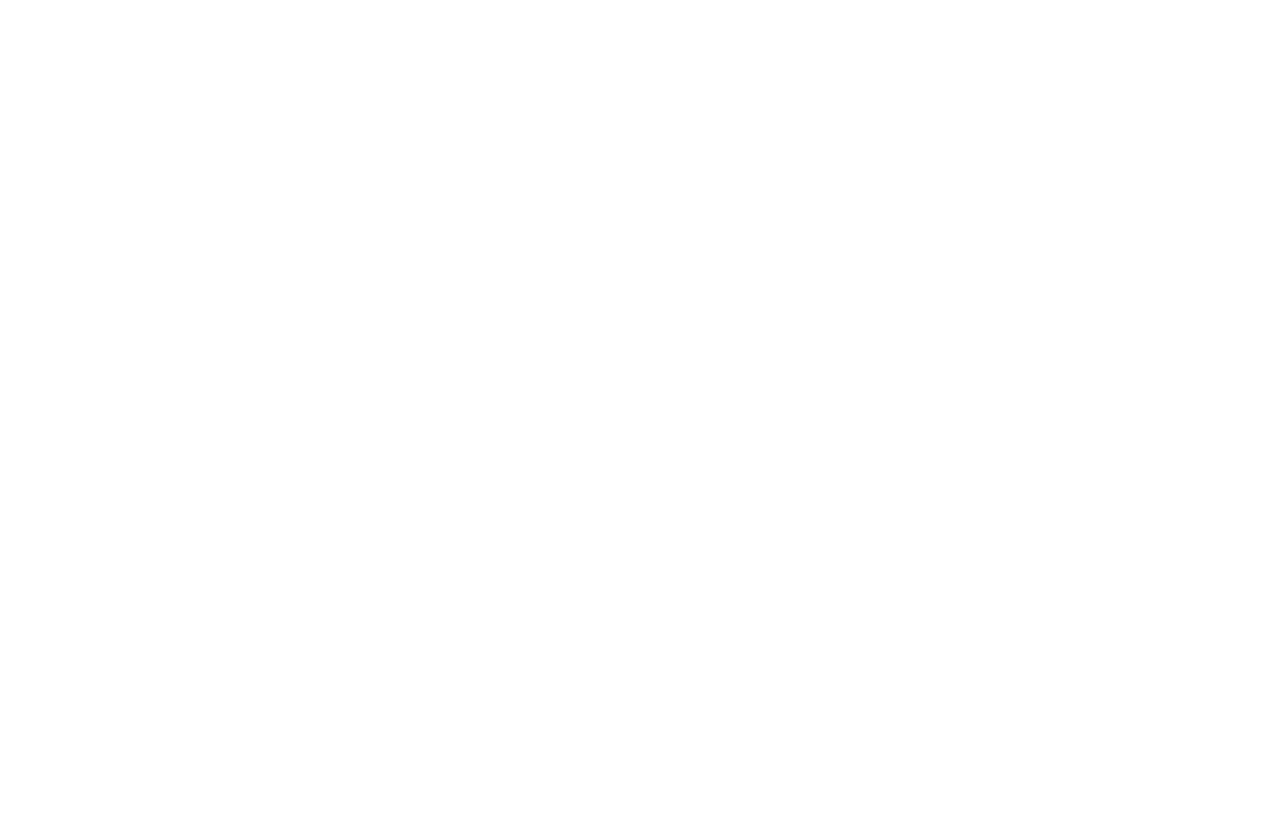
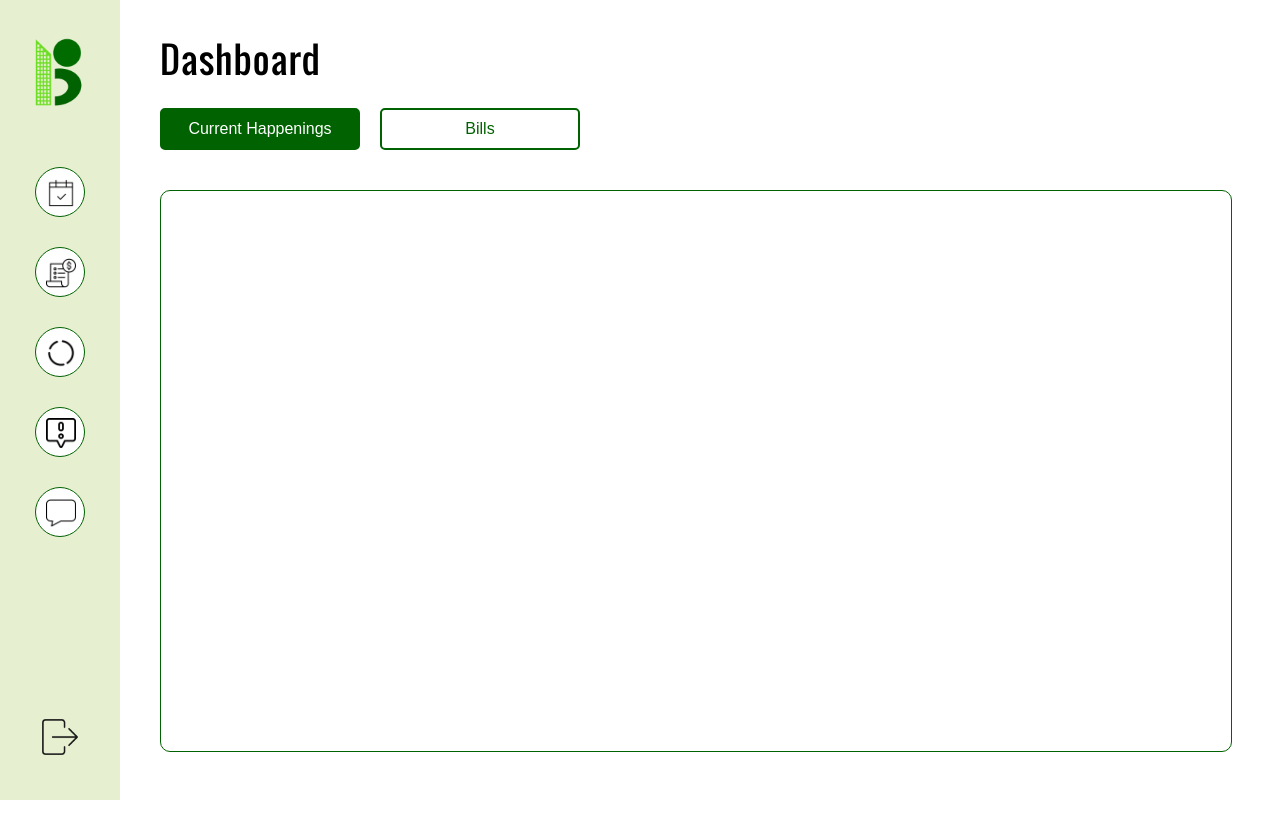
Before and after one commit to Just-Midhun/BuildFlow, a React (Create React App) app: page /current_happenings in a window 1280 px wide. Before the commit this address had no page. Shown: the top 838 px of the page. Before the commit the page ends 800 px from the top, so only its background shows below. Built offline with nearby package versions, Linux system fonts and the light colour scheme.

Commit message:
added navbar component for dashboard and attached react with current happenings

```diff
--- a/src/App.js
+++ b/src/App.js
@@ -6,6 +6,7 @@ import Login from './pages/login';
 import Manager from './pages/manager_login';
 import Tenant from './pages/tenant_login';
 import TenantSignUp from './pages/tenant_signup';
+import CurrentHappenings from './pages/current_happenings';
 import './App.css';
 
 function App() {
@@ -17,6 +18,7 @@ function App() {
         <Route path="/manager_login" element={<Manager/>}/>
         <Route path="/tenant_login" element={<Tenant/>}/>
         <Route path="/tenant_signup" element={<TenantSignUp/>}/>
+        <Route path="/current_happenings" element={<CurrentHappenings/>}/>
       </Routes>
     </Router>
   );
--- /dev/null
+++ b/src/components/Navbar.css
@@ -0,0 +1,70 @@
+/* src/components/Navbar.css */
+
+.dashboard-navbar {
+    position: fixed;
+    top: 0;
+    left: 0;
+    bottom: 0;
+    width: 120px;
+    background-color: #e6f0d0;
+    display: flex;
+    flex-direction: column;
+    align-items: center;
+    padding: 20px 0;
+    gap: 40px; /* Reduce gap to ensure everything fits */
+    overflow: hidden;
+  }
+
+  .navbar-img {
+    height: 100px;
+  }
+
+  .navbuttons {
+    display: flex;
+    flex-direction: column;
+    align-items: center;
+    gap: 30px;
+    flex-grow: 1; /* Allow the navbuttons to take up available space */
+  }
+
+  .navbutton {
+    height: 50px;
+    width: 50px;
+    background-color: white;
+    border: 1px solid #006200;
+    border-radius: 100%;
+    padding: 10px;
+    cursor: pointer;
+  }
+
+  .navbar-button-img {
+    width: 30px;
+    height: 30px;
+  }
+
+  .signout {
+    background: none;
+    border: none;
+    padding-bottom: 20px;
+    cursor: pointer;
+    margin-top: auto; /* Push the signout button to the bottom */
+  }
+
+  .signout img {
+    width: 40px;
+    height: auto;
+  }
+
+  .navbutton:hover::after,
+  .signout:hover::after {
+    content: attr(data-tooltip);
+    position: absolute;
+    margin-left: 0%;
+    transform: translateX(-50%);
+    background-color: black;
+    color: white;
+    padding: 5px;
+    border-radius: 5px;
+    white-space: nowrap;
+    z-index: 10;
+  }
--- /dev/null
+++ b/src/components/Navbar.js
@@ -0,0 +1,58 @@
+// src/components/Navbar.js
+
+import React from 'react';
+import { useNavigate } from 'react-router-dom';
+import './Navbar.css'; // Import the corresponding CSS file
+
+const Navbar = () => {
+  const navigate = useNavigate();
+
+  const handleDashBoardClick = () => {
+    navigate('/current_happenings');
+  };
+
+  return (
+    <div className="dashboard-navbar">
+      <a data-tooltip="Dashboard">
+        <img
+          onClick={handleDashBoardClick}
+          className="navbar-img"
+          src="../../assets/images/logo.png"
+          alt="Logo"
+        />
+      </a>
+      <div className="navbuttons">
+        <button className="navbutton" data-tooltip="Events">
+          <a href="meetings.html">
+            <img className="navbar-button-img" src="../../assets/images/tenant/events.png" alt="Events" />
+          </a>
+        </button>
+        <button className="navbutton" data-tooltip="Bill History">
+          <a href="billhistory.html">
+            <img className="navbar-button-img" src="../../assets/images/tenant/bills.png" alt="Bill History" />
+          </a>
+        </button>
+        <button className="navbutton" data-tooltip="Status">
+          <a href="camera_status.html">
+            <img className="navbar-button-img" src="../../assets/images/tenant/status.png" alt="Status" />
+          </a>
+        </button>
+        <button className="navbutton" data-tooltip="Complaints">
+          <a href="current_complaints.html">
+            <img className="navbar-button-img" src="../../assets/images/tenant/complaints.png" alt="Complaints" />
+          </a>
+        </button>
+        <button className="navbutton" data-tooltip="Chats">
+          <a href="room_display.html">
+            <img className="navbar-button-img" src="../../assets/images/tenant/chats.png" alt="Chats" />
+          </a>
+        </button>
+      </div>
+      <button className="signout" data-tooltip="Sign Out">
+        <img className="navbar-img" src="../../assets/images/tenant/signout.png" alt="Sign Out" />
+      </button>
+    </div>
+  );
+};
+
+export default Navbar;
--- a/src/components/currenthappenings.css
+++ b/src/components/currenthappenings.css
@@ -1,82 +1,13 @@
-* {
-    margin: 0;
-    padding: 0;
-    box-sizing: border-box;
-}
-@font-face {
-    font-family: "oswald_regular";
-    src: url("../../assets/fonts/oswald/Oswald-Regular.ttf");
-}
-body {
-    font-family: "oswald_regular";
+/* src/components/currenthappenings.css */
+
+.currenthappenings-container {
+    font-family: 'oswald_regular';
     min-height: 100vh;
     margin: 0;
     padding: 0;
     overflow: hidden;
   }
-.navbar {
-    position:fixed;
-    top: 0;
-    left: 0;
-    bottom: 0;
-    width: 120px;
-    background-color: #E6F0D0;
-    display: flex;
-    flex-direction: column;
-    align-items: center;
-    padding: 20px 0;
-    gap: 100px;
-}
 
-img {
-    height: 100px;
-}
-
-.navbuttons {
-    display: flex;
-    flex-direction: column;
-    align-items: center;
-    gap: 30px;
-}
-
-.navbutton {
-    height: 50px;
-    width: 50px;
-    background-color: white;
-    border: 1px solid #006200;
-    border-radius: 100%;
-    padding: 10px 10px 10px 10px;
-    cursor: pointer;
-}
-
-button img {
-    width: 30px;
-    height: 30px;
-}
-
-.signout {
-    background: none;
-    border: none;
-    padding-bottom: 20px;
-    cursor: pointer;
-}
-.signout img{
-    width: 40px;
-    height: auto;
-}
-
-.navbutton:hover::after, .signout:hover::after {
-    content: attr(data-tooltip);
-    position: absolute;
-    margin-left: 40%;
-    transform: translateX(-50%);
-    background-color: black;
-    color: white;
-    padding: 5px;
-    border-radius: 5px;
-    white-space: nowrap;
-    z-index: 10;
-}
   .content {
     margin-left: 160px;
     margin-right: 50px;
@@ -98,7 +29,8 @@ button img {
     margin-bottom: 40px;
   }
 
-.dashboard-button,.billsdashboard-button {
+  .dashboard-button,
+  .billsdashboard-button {
     padding: 10px 20px;
     font-size: 16px;
     border: 2px solid #006200;
@@ -108,11 +40,12 @@ button img {
     width: 200px;
   }
 
-.dashboard-button{
-    background-color:#006200;
+  .dashboard-button {
+    background-color: #006200;
     color: white;
   }
-.billsdashboard-button{
+
+  .billsdashboard-button {
     color: #006200;
   }
 
--- /dev/null
+++ b/src/pages/current_happenings.js
@@ -0,0 +1,32 @@
+// src/pages/CurrentHappenings.js
+
+import React from 'react';
+import { useNavigate, Link } from 'react-router-dom';
+import Navbar from '../components/Navbar'; // Import the Navbar component
+import '../components/currenthappenings.css'; // Import the corresponding CSS file
+
+const CurrentHappenings = () => {
+  const navigate = useNavigate();
+
+  const handleDashBoardClick = () => {
+    navigate('/current_happenings');
+  };
+
+  return (
+    <div className="currenthappenings-container">
+      <Navbar /> {/* Use the Navbar component */}
+      <div className="content">
+        <h1 className="title">Dashboard</h1>
+        <div className="buttons">
+          <button className="dashboard-button">Current Happenings</button>
+          <a href="bills.html">
+            <button className="billsdashboard-button">Bills</button>
+          </a>
+        </div>
+        <div className="main-content"></div>
+      </div>
+    </div>
+  );
+};
+
+export default CurrentHappenings;
--- a/src/pages/tenant_login.js
+++ b/src/pages/tenant_login.js
@@ -1,6 +1,14 @@
 import '../components/tenantlogin.css';
 
+import { useNavigate, Link} from 'react-router-dom';
+
 const TenantLogin = () => {
+
+  const navigate = useNavigate();
+
+  const handleDashBoardClick = () => {
+    navigate('/current_happenings');
+  }
   return (
     <div className="mainlogin-container">
     <div className="maincontainer">
@@ -15,7 +23,7 @@ const TenantLogin = () => {
         <input type="text" placeholder="RoomID" />
         <input type="password" placeholder="Password" />
       </div>
-      <input type="submit" className="submit" />
+      <input type="submit" className="submit" onClick={handleDashBoardClick}/>
       <div className="backbutton">
         <a href="/login">
           <button>&#8592;</button>
```
Also changed, not shown: src/pages/current_happenings.html (deleted, +0 -30 lines). Lines whose indentation alone changed are shown as unchanged.
